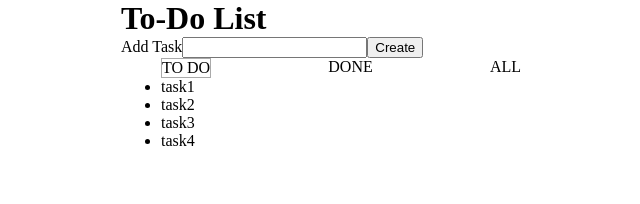
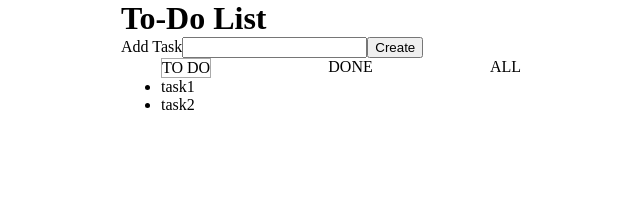
Before and after one commit to vedala/todo-app-fe, a React (Create React App) app: page / in a window 1280 px wide. Shown: the top 204 px of the page, without its empty margins (319-959 px from the left). Built offline with nearby package versions, Linux system fonts and the light colour scheme.

Commit message:
Fix issue with filtering tasks to display

```diff
--- a/src/components/TaskList.js
+++ b/src/components/TaskList.js
@@ -11,8 +11,7 @@ function TaskList(props) {
         }
     })
 
-    console.log(tasksToDisplay)
-    const tasksElems = props.tasks.map((task, index) => {
+    const tasksElems = tasksToDisplay.map((task, index) => {
         return <li key={index}>{task.text}</li>
     })
 
```
